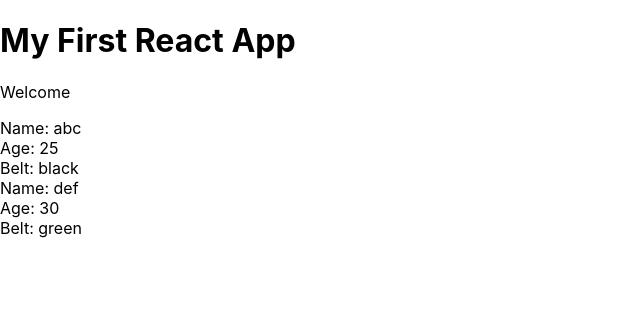
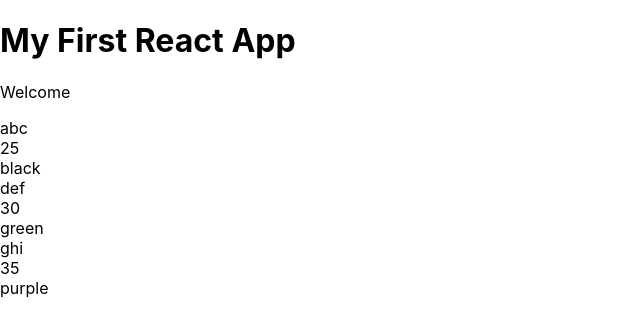
Before and after one commit to Kriti-bit/React-Redux, a React (Create React App) app in the folder myapp/: page / in a window 1280 px wide. Shown: the top 336 px of the page, without its empty margins (0-640 px from the left). Built offline with nearby package versions, Linux system fonts and the light colour scheme.

Commit message:
#14 Outputting Lists

```diff
--- a/myapp/src/App.js
+++ b/myapp/src/App.js
@@ -1,15 +1,23 @@
 import React, { Component } from 'react'
 import Ninjas from './Ninjas'
 
-function App() {
+class App extends Component {
+  state = {
+    ninjas : [
+      {name :'abc' , age : 25 , belt : 'black' , id:1},
+      {name :'def' , age : 30 , belt : 'green' , id:2},
+      {name :'ghi' , age : 35 , belt : 'purple' , id:3}
+    ]
+  }
+  render () {
   return (
     <div className="App">
               <h1>My First React App</h1>
               <p>Welcome</p>
-              <Ninjas name="abc" age="25" belt="black"/>
-              <Ninjas name="def" age="30" belt="green"/>
+              <Ninjas ninjas = { this.state.ninjas } />
     </div>
   );
 }
+}
 
 export default App;
--- a/myapp/src/Ninjas.js
+++ b/myapp/src/Ninjas.js
@@ -4,12 +4,20 @@ class Ninjas extends Component {
     render(){
         //console.log(this.props)
         //Destructuring the props
-        const { name , age , belt } = this.props;
+        //const { name , age , belt } = this.props;
+        const { ninjas } = this.props;
+        const ninjaList = ninjas.map(ninja =>{
+            return (
+                <div className= "ninja" key = {ninja.id }>
+                    <div> { ninja.name } </div>
+                    <div> {ninja.age } </div>
+                    <div> {ninja.belt } </div>
+                </div>
+            )
+        })
         return(
-            <div className="ninja">
-                <div>Name: {name}</div>
-                <div>Age: {age}</div>
-                <div>Belt: {belt}</div>
+            <div className="ninja-list">
+                { ninjaList }
             </div>
         );
         //Instead of using {name}, we can use {this.props.name} if we don't want to destructure the property
```
